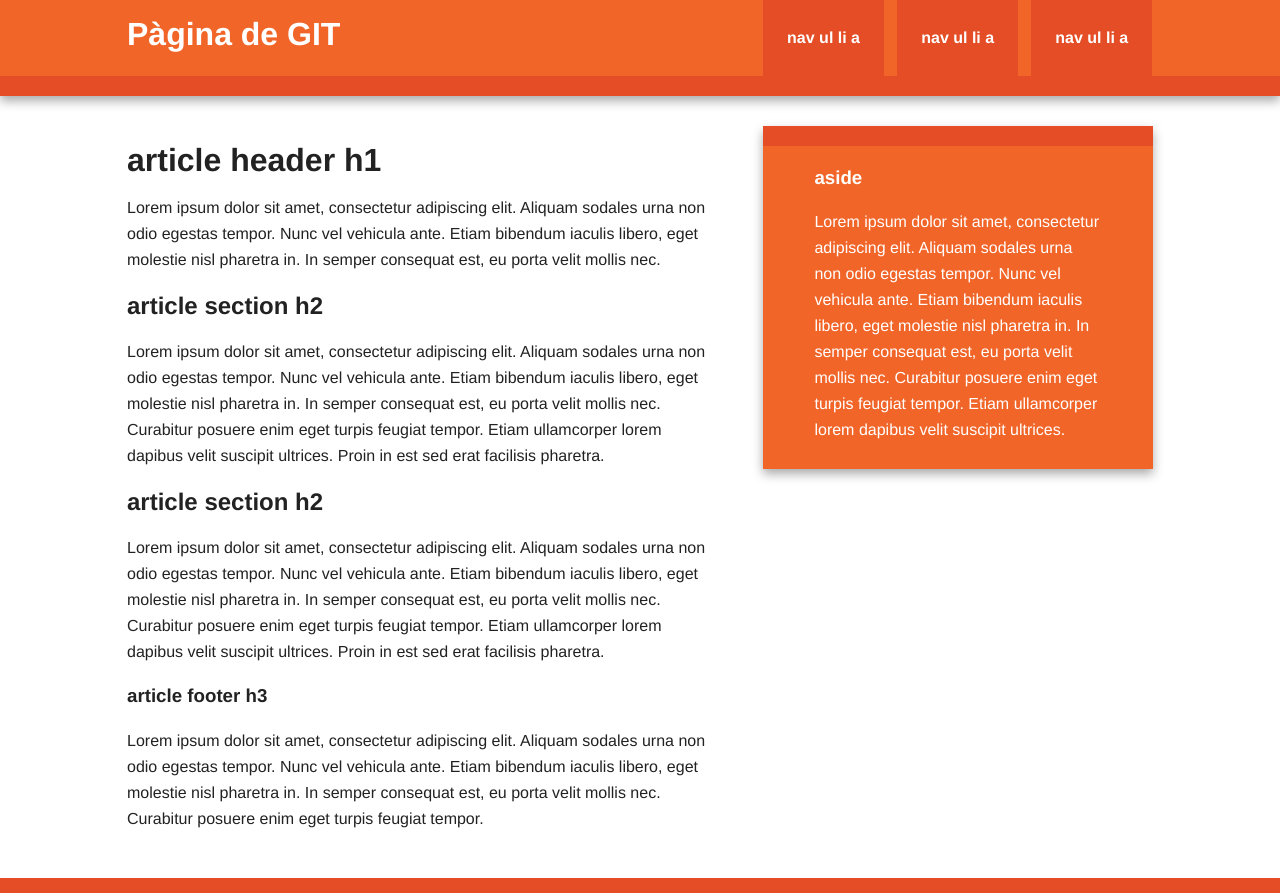
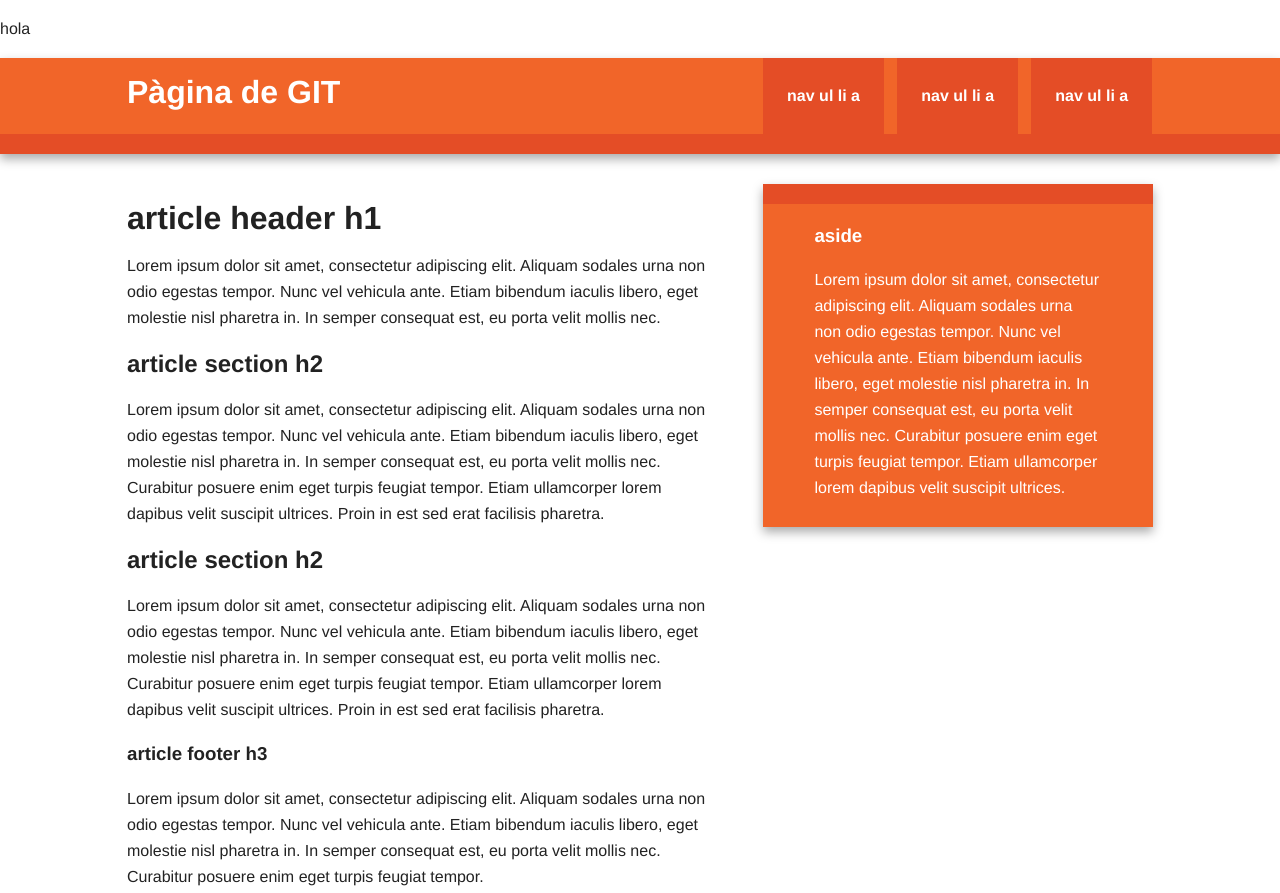
Before and after one commit to Jose-solvam/initializr, a plain HTML site: page index.html in a window 1280 px wide. Shown: the top 893 px of the page. Drawn offline with nearby package versions, Linux system fonts and the light colour scheme.

Commit message:
cambio a index desde main

```diff
--- a/index.html
+++ b/index.html
@@ -6,7 +6,7 @@
     <head>
         <meta charset="utf-8">
         <meta http-equiv="X-UA-Compatible" content="IE=edge,chrome=1">
-        <title>Prova de GIT</title>
+        <title>CONFLICTO DESDE MAIN</title>
         <meta name="description" content="">
         <meta name="viewport" content="width=device-width, initial-scale=1">
         <link rel="apple-touch-icon" href="apple-touch-icon.png">
@@ -17,6 +17,7 @@
         <script src="js/vendor/modernizr-2.8.3-respond-1.4.2.min.js"></script>
     </head>
     <body>
+	<p>hola</p>
         <!--[if lt IE 8]>
             <p class="browserupgrade">You are using an <strong>outdated</strong> browser. Please <a href="http://browsehappy.com/">upgrade your browser</a> to improve your experience.</p>
         <![endif]-->
```
